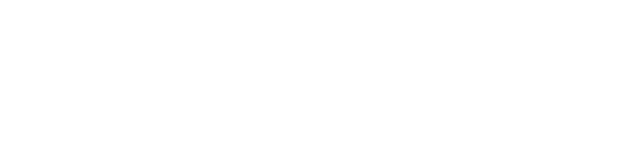
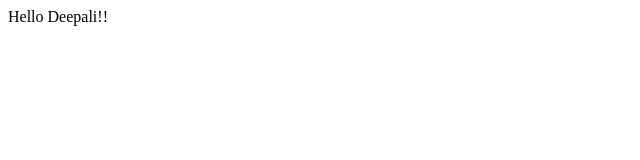
Before and after one commit to gitdeepaliagrawal06/practice, a plain HTML site: page index.html in a window 1280 px wide. Shown: the whole page, without its empty margins (0-640 px from the left). Drawn offline with Linux system fonts and the light colour scheme.

Commit message:
Update index.html

```diff
--- a/index.html
+++ b/index.html
@@ -6,6 +6,6 @@
     <title>Document</title>
 </head>
 <body>
-
+    Hello Deepali!!
 </body>
 </html>
```
